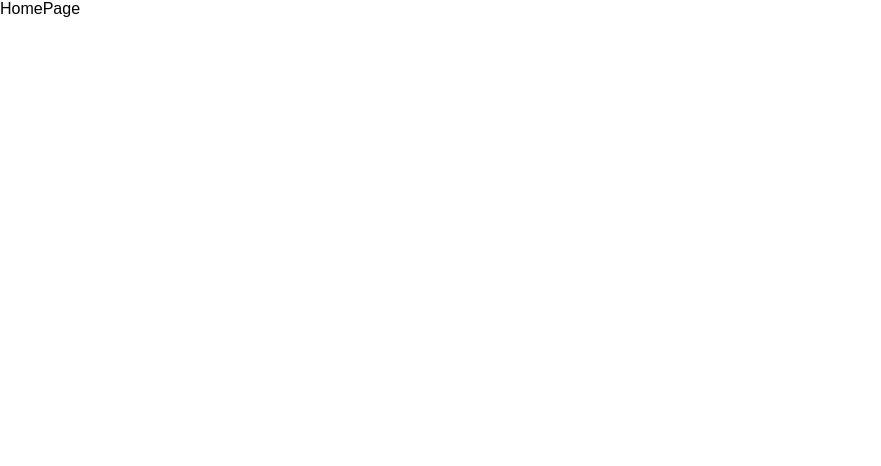
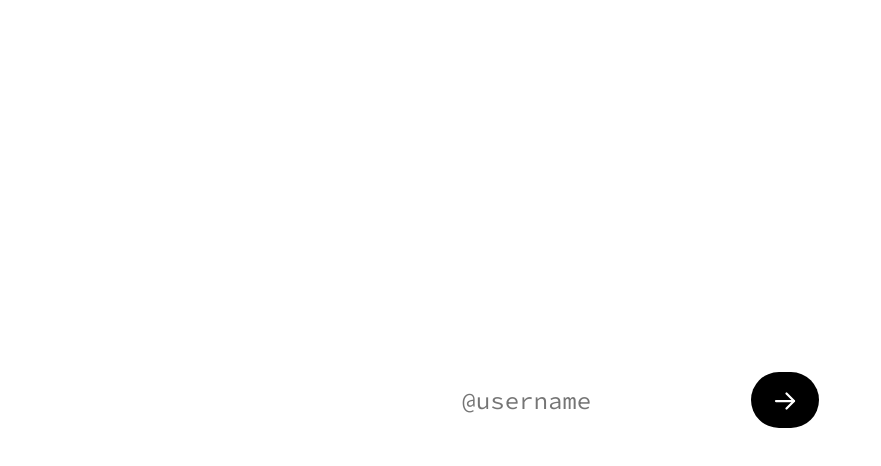
Before and after one commit to prajeshElEvEn/text-io, a React (Create React App) app: page / in a window 1280 px wide. Shown: the top 466 px of the page, without its empty margins (0-881 px from the left). Built offline with nearby package versions, Linux system fonts and the light colour scheme.

Commit message:
created homepage

```diff
--- a/src/components/HomePage.js
+++ b/src/components/HomePage.js
@@ -1,8 +1,21 @@
 import React from 'react'
+import { useNavigate } from 'react-router-dom'
 
 const HomePage = () => {
+    const nav = useNavigate()
     return (
-        <div>HomePage</div>
+        <div className='home-container'>
+            <div className='home'>
+                <div className='input-box'>
+                    <input type='text' placeholder='@username' />
+                    <div className='input-btn'
+                        onClick={() => nav('/text')}
+                    >
+                        <svg xmlns="http://www.w3.org/2000/svg" viewBox="0 0 24 24" width="36" height="36" fill="none" stroke="#ffffff" stroke-width="1.5" stroke-linecap="round" stroke-linejoin="round">&lt;!--!  Atomicons Free 1.00 by @atisalab License - https://atomicons.com/license/ (Icons: CC BY 4.0) Copyright 2021 Atomicons --&gt;<polyline points="13 17 18 12 13 7"></polyline><line x1="6" y1="12" x2="18" y2="12"></line></svg>
+                    </div>
+                </div>
+            </div>
+        </div>
     )
 }
 
--- a/src/components/TextPage.js
+++ b/src/components/TextPage.js
@@ -2,7 +2,9 @@ import React from 'react'
 
 const TextPage = () => {
     return (
-        <div>TextPage</div>
+        <div className='text-container'>
+            <div className='text'></div>
+        </div>
     )
 }
 
--- a/src/styles/App.css
+++ b/src/styles/App.css
@@ -1 +1,26 @@
-/*# sourceMappingURL=App.css.map */
+.home-container {
+  width: 100vw;
+  height: 100vh;
+  display: flex;
+  justify-content: center;
+  align-items: center;
+}
+.home-container .home .input-box {
+  display: flex;
+  align-items: center;
+}
+.home-container .home .input-box input {
+  font-family: "Source Code Pro", monospace;
+  font-size: 1.5rem;
+  border: none;
+  outline: none;
+}
+.home-container .home .input-box .input-btn {
+  background: #000;
+  padding: 0.5rem 1rem;
+  border-radius: 2rem;
+  cursor: pointer;
+}
+.home-container .home .input-box .input-btn svg {
+  transform: translateY(3px);
+}/*# sourceMappingURL=App.css.map */
--- a/src/styles/App.sass
+++ b/src/styles/App.sass
@@ -1 +1,22 @@
-.App
+.home-container
+    width: 100vw
+    height: 100vh
+    display: flex
+    justify-content: center
+    align-items: center
+    .home
+        .input-box
+            display: flex
+            align-items: center
+            input
+                font-family: 'Source Code Pro', monospace
+                font-size: 1.5rem
+                border: none
+                outline: none
+            .input-btn
+                background: #000
+                padding: 0.5rem 1rem
+                border-radius: 2rem
+                cursor: pointer
+                svg
+                    transform: translateY(3px)
--- a/src/styles/index.css
+++ b/src/styles/index.css
@@ -1,3 +1,4 @@
+@import url("https://fonts.googleapis.com/css2?family=Source+Code+Pro:wght@200;300;400;500;600;700;800;900&display=swap");
 * {
   margin: 0;
   padding: 0;
--- a/src/styles/index.sass
+++ b/src/styles/index.sass
@@ -1,7 +1,9 @@
+@import url('https://fonts.googleapis.com/css2?family=Source+Code+Pro:wght@200;300;400;500;600;700;800;900&display=swap')
+
 *
     margin: 0
     padding: 0
 body
-    font-family: 'Poppins', sans-serif
+    font-family: 'Source Code Pro', monospace;
     background: #fff
     color: #000
```
Also changed, not shown: 2 other files (tests, documents, lock files or other folders).
